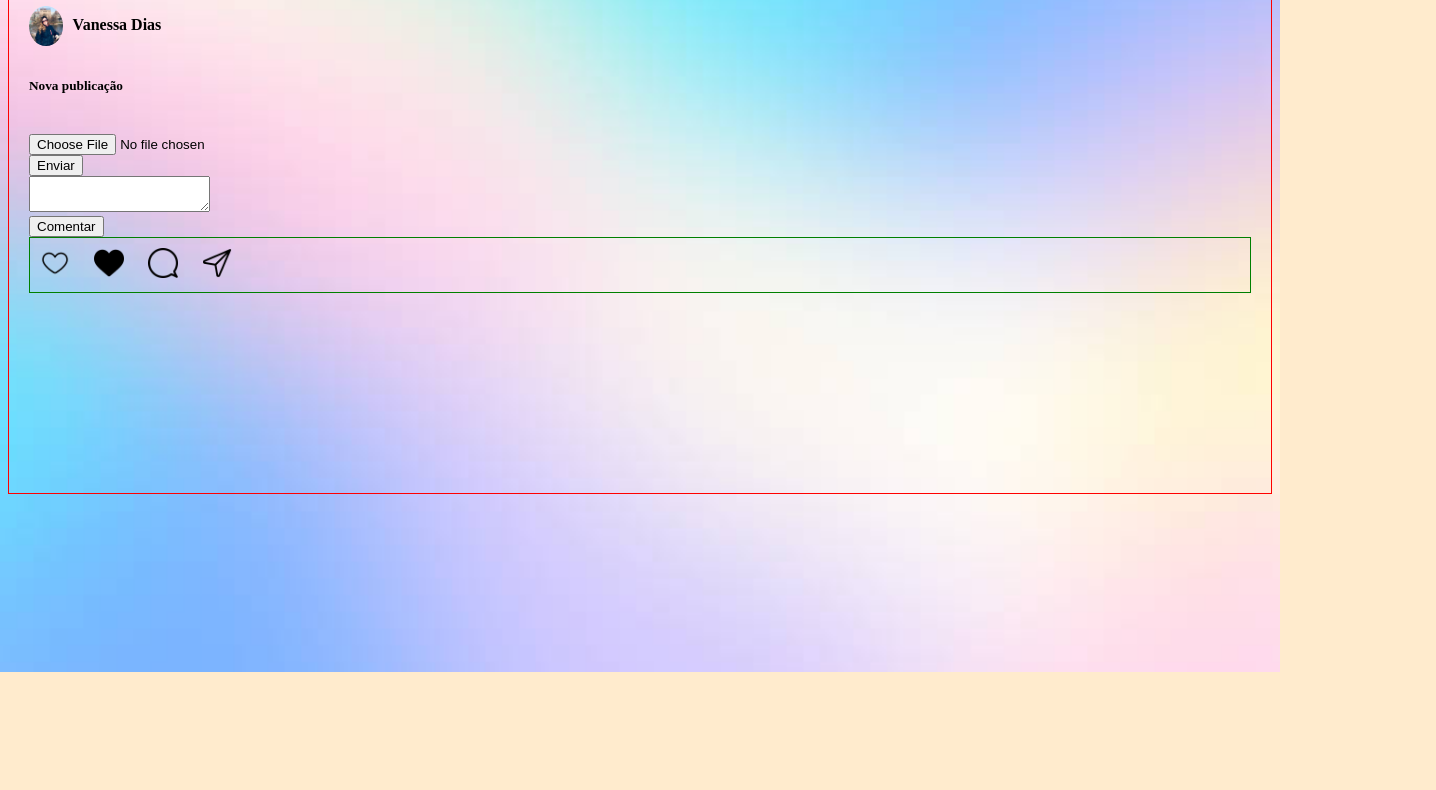
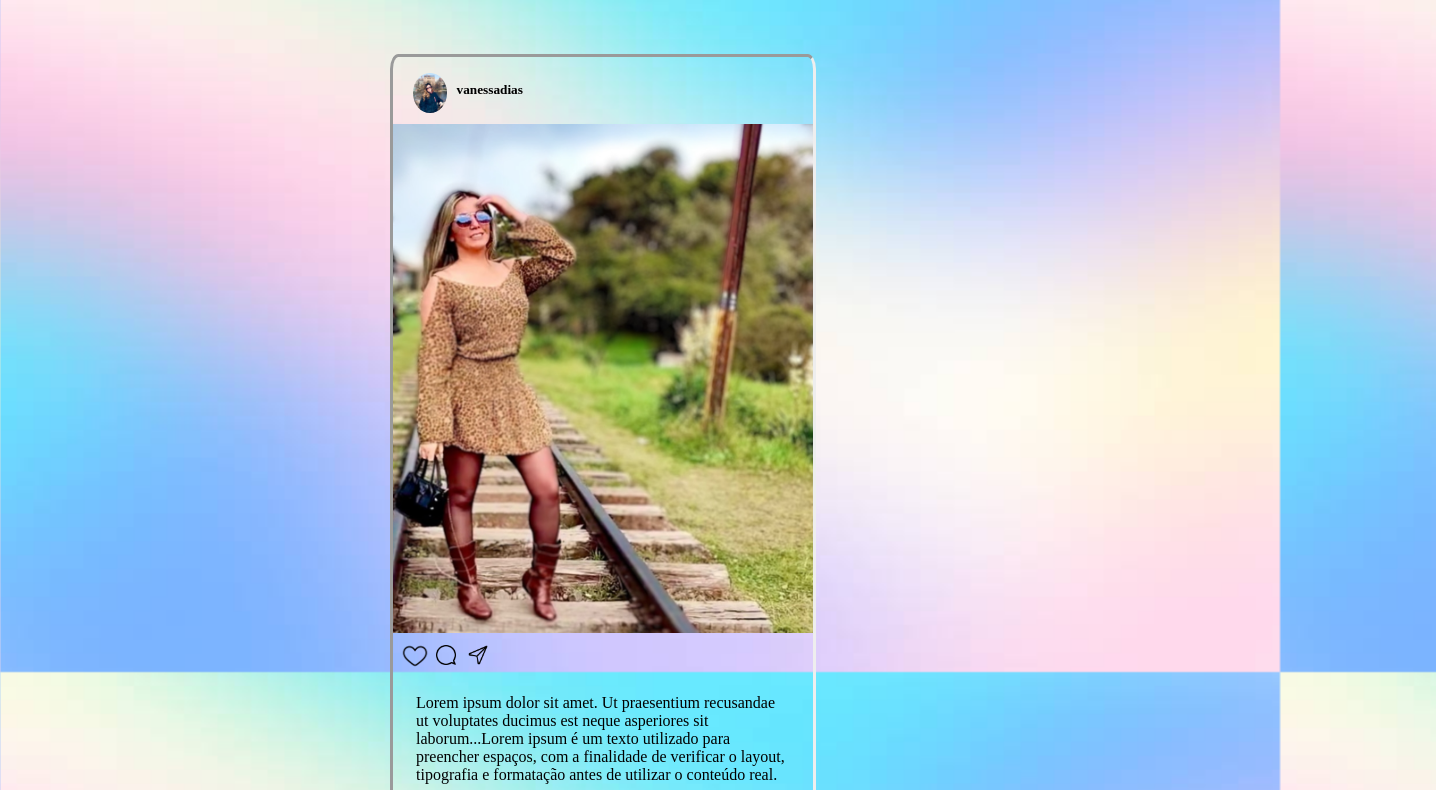
Before and after one commit to dev-vanessadias/csv-projeto-um-instalearn, a plain HTML site: page index.html in a window 1280 px wide. Shown: the part 128-918 px from the top of the page, 1436 px wide, since content can reach past the window. Before the commit the page ends 800 px from the top, so only its background shows below. Drawn offline with Linux system fonts and the light colour scheme.

Commit message:
adicionando estilização e finalizando HTML e CSS

```diff
--- a/index.html
+++ b/index.html
@@ -10,33 +10,33 @@
     <header class="cabecalho">
         <img  id="imagemLogo" src="./img/imagemlogo.png" alt="imagem do logo">
         <img  id="textoLogo" src="./img/letraslogo.png" alt="texto do logo">
-    <img id="fotoDePerfilCabecalho" src="./img/fotodeperfil.jpeg" alt="foto de perfil do usuário">
+        <img  id="fotoDePerfilCabecalho" src="./img/fotodeperfil.jpeg" alt="foto de perfil do usuário">
         <img  id="coracao1" src="./img/coracao1.png" alt="vetor coração">
         <img  id="explorar" src="./img/explorer.svg" alt="vetor explorar">
         <img  id="adicionar" src="./img/add.svg" alt="vetor adicionar">
         <img  id="chat" src="./img/message.svg" alt="vetor chat">
         <img  id="home" src="./img/home.svg" alt="vetor home">
     </header>
-<body class="body-container">
-
-    <form class="container">
+    <body>
+        <div class="container">
             <div class="usuario">
                 <img id="fotoDePerfil" src="./img/fotodeperfil.jpeg" alt="foto de perfil do usuário">
-            <h4>Vanessa Dias</h4>
+                <h5>vanessadias</h5>
             </div>
             <div class="publicacao">
-            <h5>Nova publicação</h5><br>
-            <input type="file" name="arquivo" id="arquivo" accept="image/*"><br>
-            <input type="submit" name="enviar" value="Enviar"/><br>
-            <textarea></textarea><br>
+                <img id="fotoDoPost" src="./img/imagemparapost.PNG">
             </div>
-        <input type="submit" value="Comentar">
             <div class="reacoes">
                 <img id="coracaoLikeClaro" src="./img/coracaoclaro.png" alt="coração claro">
-            <img id="coracaoLikeEscuro" src="./img/coracaoescuro.png" alt="coração escuro">
                 <img id="comentar" src="./img/comentar.png" alt="comentar">
                 <img id="compartilhar" src="./img/compartilhar.png" alt="compartilhar">
+                <p>
+                    Lorem ipsum dolor sit amet. Ut praesentium recusandae ut voluptates ducimus est neque
+                    asperiores sit laborum...Lorem ipsum é um texto utilizado para preencher espaços, com
+                    a finalidade de verificar o layout, tipografia e formatação antes de utilizar o
+                    conteúdo real.
+                </p>
             </div>
-    </form>
+        </div>
     </body>
 </html>
--- a/style.css
+++ b/style.css
@@ -1,9 +1,14 @@
+* {
+    margin: 0;
+    padding: 0;
+}
+
 header {
     align-items: flex-start;
-    border: 1px solid blue;
     background-color: none;
     padding: 0px;
     margin: 0px;
+
 }
 
 #imagemLogo {
@@ -12,6 +17,7 @@ header {
     width: auto;
     height: auto;
     margin: 0px;
+    margin-left: 70px;
 }
 
 #textoLogo {
@@ -22,6 +28,7 @@ header {
     margin: 0px;
     align-items: baseline ;
     padding-bottom: 20px;
+    margin-left: 10px;
 }
 
 #fotoDePerfilCabecalho {
@@ -29,7 +36,7 @@ header {
     max-height: 40px;
     width: auto;
     height: auto;
-    border-radius: 80%;
+    border-radius: 100%;
     border-image: fill;
     margin-right: 30px;
     margin-left: 10px;
@@ -44,20 +51,59 @@ body {
     background-position: center center;
     background-size: 100%;
     background-color:blanchedalmond;
-    border: 1px solid red;
     padding: 20px;
     padding-bottom: 200px;
+    box-sizing: 0;
+}
+
+.container {
+    border-style: inset;
+    border-radius: 2%;
+    margin-top: 50px;
+    margin-left: 370px;
+    margin-right: 50%;
+    display: inline-block;
+    width: 420px;
+    margin: 2 auto;
+    padding: 0;
+}
+
+.container h5 {
+    margin-top: 10px;
 }
 
 .usuario {
     display: inline-flex;
-    justify-content: space-between;
-    margin-top: 20px;
+    margin-top: 5px;
     margin-right: 50px;
+    margin-left: 20px;
+    margin-bottom: 0px;
+    padding-top: 10px;
+    padding-bottom: 5px;
+}
+
+.publicacao {
+    margin-top: 5px;
+    margin-bottom: 1px;
+    padding: 0;
+    text-align: center;
+}
+
+.reacoes p {
+    margin: 20px;
+    padding: 0;
+    text-align: left;
+}
+
+#fotoDoPost {
+    width: 100%;
+    margin: 0;
+    padding: 0;
 }
 
 h4 {
     margin-top: 10px;
+    margin-bottom: 1px;
 }
 
 #fotoDePerfil {
@@ -65,21 +111,31 @@ h4 {
     max-height: 40px;
     width: auto;
     height: auto;
-    border-radius: 80%;
+    border-radius: 100%;
     border-image: fill;
     margin-right: 10px;
+    margin-bottom: 1px;
+    margin-top: 1px;
 }
 
 .reacoes {
-    border: 1px solid green;
+    margin: 3px;
 }
 
-#coracaoLikeClaro,
+#coracaoLikeClaro{
+    width: 28px;
+    margin-left: 5px;
+    margin-right: 3px;
+    margin-top: none;
+}
+
 #coracaoLikeEscuro,
 #comentar,
 #compartilhar {
-    width: 30px;
-    margin: 10px 10px;
+    width: 20px;
+    margin-bottom: 5px;
+    margin-right: 8px;
+    margin-top: 5px;
 }
 
 #coracao1,
```
Also changed, not shown: img/imagemparapost.PNG (added), img/search.png (added). Lines whose indentation alone changed are shown as unchanged.
